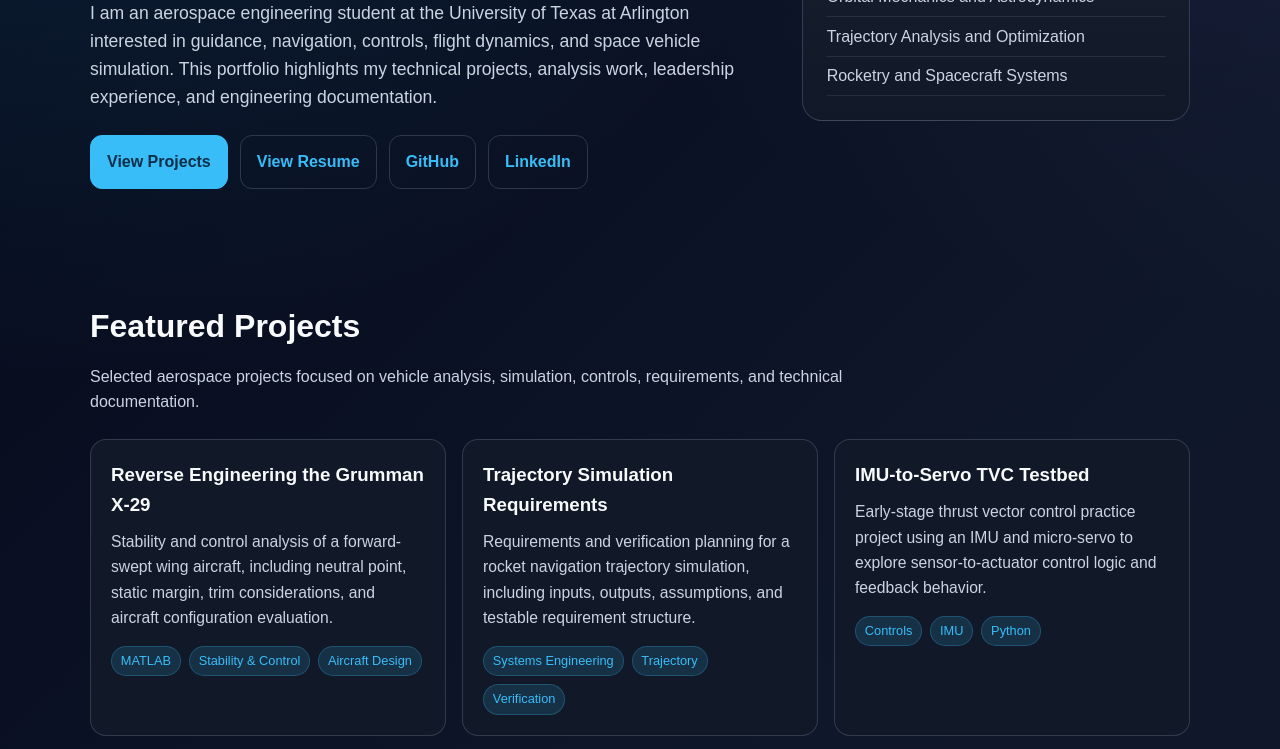
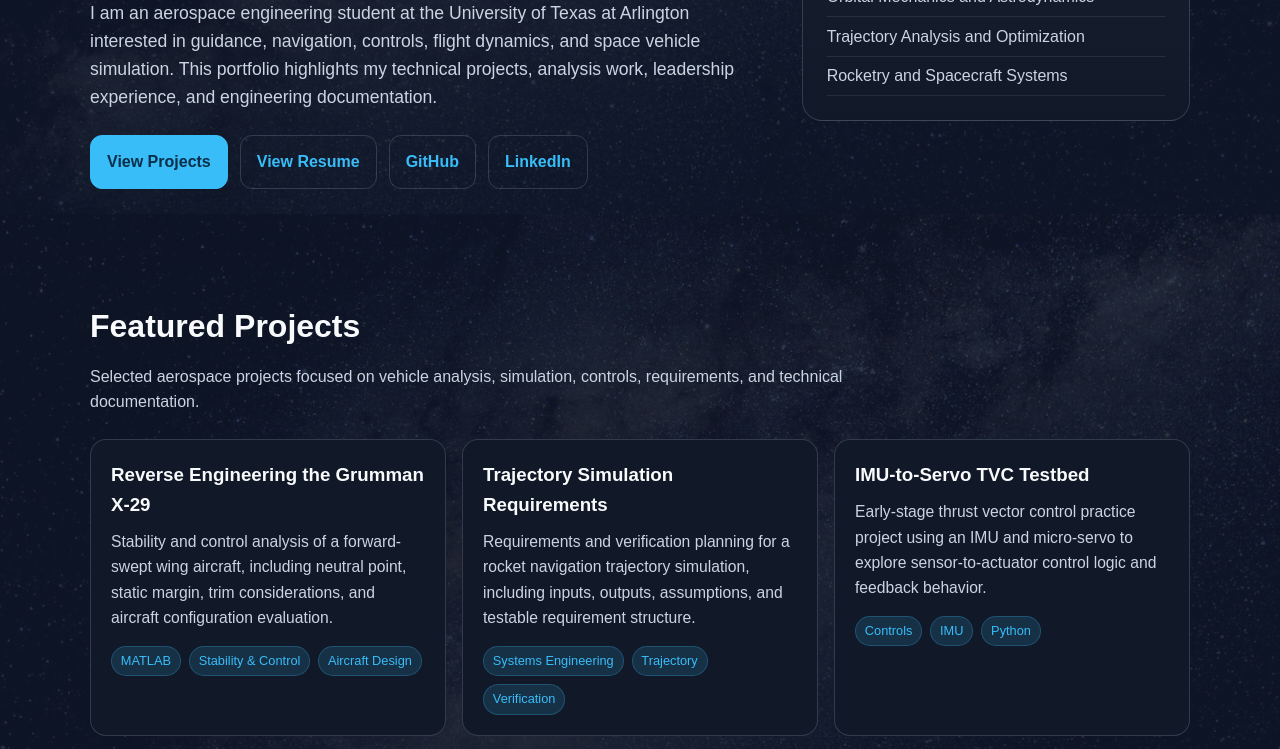
Before and after one commit to ian-merriman/ian-merriman.github.io, a plain HTML site: page index.html in a window 1280 px wide. Shown: the part 586-1335 px from the top of the page. Drawn offline with Linux system fonts and the light colour scheme.

Commit message:
Make background an image

```diff
--- a/index.html
+++ b/index.html
@@ -25,10 +25,18 @@
     body {
       font-family: Arial, Helvetica, sans-serif;
       line-height: 1.6;
-      background:
-        radial-gradient(circle at top left, rgba(56, 189, 248, 0.18), transparent 30%),
-        radial-gradient(circle at top right, rgba(129, 140, 248, 0.14), transparent 28%),
-        linear-gradient(135deg, #020617, #0f172a 50%, #111827);
+      background-image: linear-gradient(rgba(15, 23, 42, 0.85), rgba(15, 23, 42, 0.9)), url("NASA_Wallpaper.jpg");
+      background-size: cover;
+      background-position: center;
+      background-attachment: fixed;
+
+      /* Alternative */
+
+      /* background:  */
+      /* radial-gradient(circle at top left, rgba(56, 189, 248, 0.18), transparent 30%), */
+      /* radial-gradient(circle at top right, rgba(129, 140, 248, 0.14), transparent 28%), */
+      /* linear-gradient(135deg, #020617, #0f172a 50%, #111827); */
+
       color: var(--text);
     }
 
```
